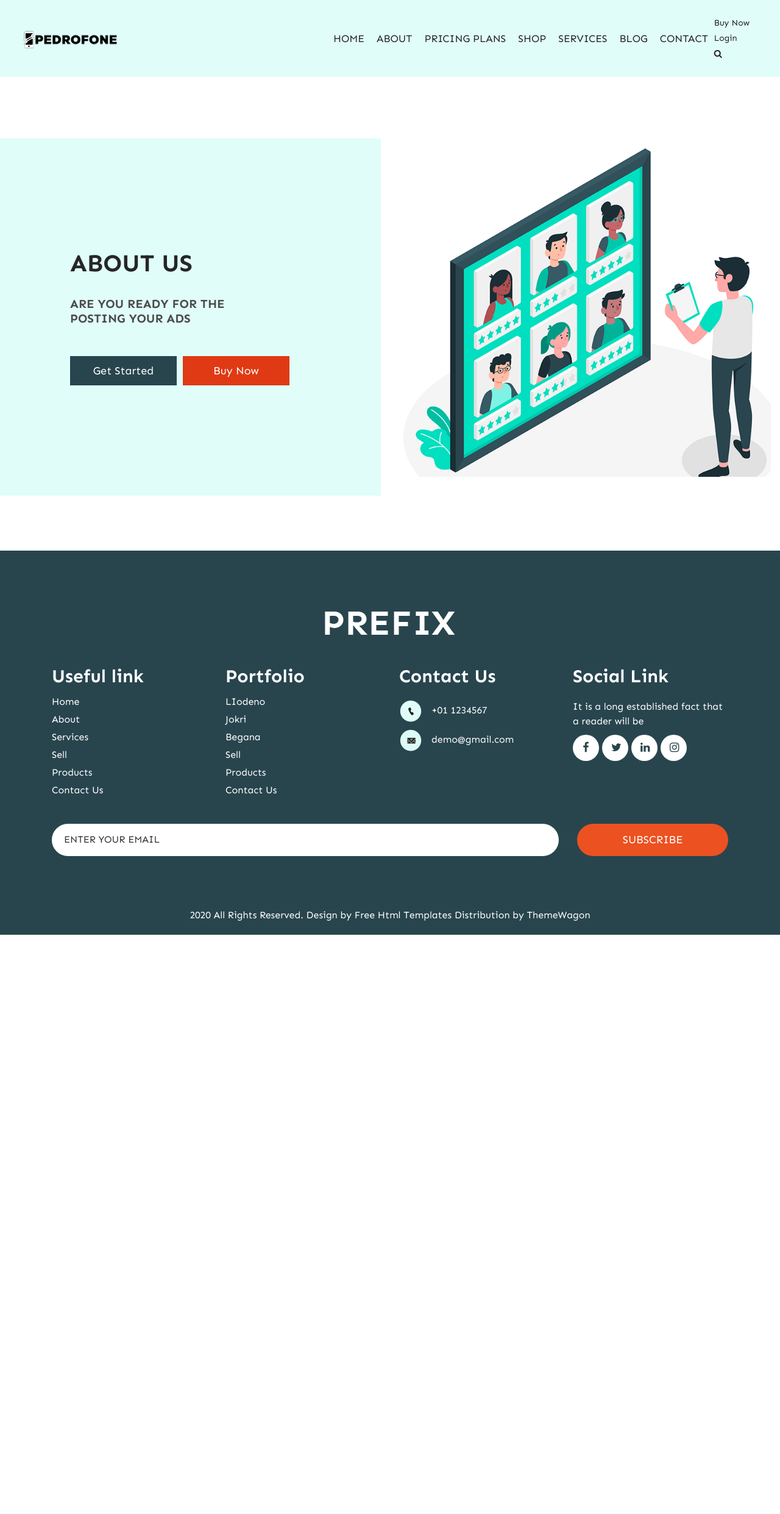
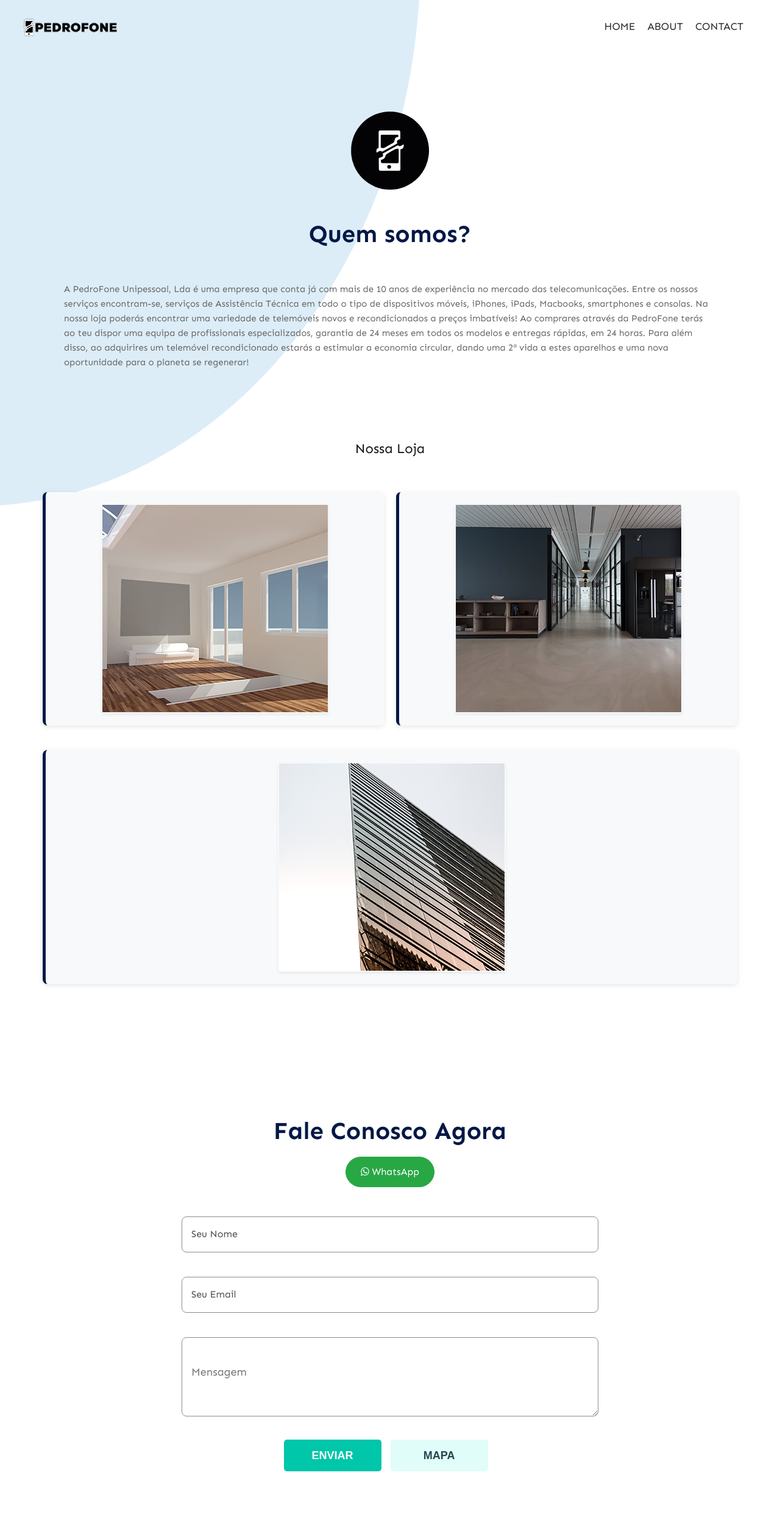
Before and after one commit to CodeBy-Ryan/landingpage_Cell, a plain HTML site: page about.html in a window 1280 px wide. Shown: the whole page at 61% size. Before the commit the page ends 1533 px from the top, so only its background shows below. Drawn offline with nearby package versions, Linux system fonts and the light colour scheme; a script that the page names is missing; files whose address does not match are found by name.

Commit message:
Adicionando seção novas

```diff
--- a/about.html
+++ b/about.html
@@ -1,39 +1,52 @@
 <!DOCTYPE html>
+<html lang="pt-br">
   <html>
     <head>
+      <head>
          <!-- basic -->
-      <meta charset="utf-8">
-      <meta http-equiv="X-UA-Compatible" content="IE=edge">
-      <meta name="viewport" content="width=device-width, initial-scale=1">
-      <!-- mobile metas -->
-      <meta name="viewport" content="width=device-width, initial-scale=1">
-      <meta name="viewport" content="initial-scale=1, maximum-scale=1">
-      <!-- site metas -->
-      <title>About</title>
-      <meta name="keywords" content="">
-      <meta name="description" content="">
-      <meta name="author" content="">
+         <meta charset="UTF-8" />
+         <meta name="viewport" content="width=device-width, initial-scale=1.0" />
+      <title>PedroFone - About</title>
+
       <!-- bootstrap css -->
-      <link rel="stylesheet" type="text/css" href="css/bootstrap.min.css">
+      <link rel="stylesheet" type="text/css" href="css/bootstrap.min.css" />
       <!-- style css -->
-      <link rel="stylesheet" type="text/css" href="css/style.css">
+      <link rel="stylesheet" type="text/css" href="css/style.css" />
       <!-- Responsive-->
-      <link rel="stylesheet" href="css/responsive.css">
+      <link rel="stylesheet" href="css/responsive.css" />
       <!-- fevicon -->
-      <link rel="icon" href="images/fevicon.png" type="image/gif" />
+      <link rel="icon" href="./images/cellicon.png" type="image/png" />
       <!-- font css -->
-      <link href="https://fonts.googleapis.com/css2?family=Sen:wght@400;700;800&display=swap" rel="stylesheet">
+      <link
+        href="https://fonts.googleapis.com/css2?family=Sen:wght@400;700;800&display=swap"
+        rel="stylesheet"
+      />
       <!-- Scrollbar Custom CSS -->
-      <link rel="stylesheet" href="css/jquery.mCustomScrollbar.min.css">
+      <link rel="stylesheet" href="css/jquery.mCustomScrollbar.min.css" />
       <!-- Tweaks for older IEs-->
-      <link rel="stylesheet" href="https://netdna.bootstrapcdn.com/font-awesome/4.0.3/css/font-awesome.css">
+      <link
+        rel="stylesheet"
+        href="https://netdna.bootstrapcdn.com/font-awesome/4.0.3/css/font-awesome.css"
+      />
+      <!-- IMPORTANDO ICONS -->
+      <link rel="stylesheet" href="https://cdn.jsdelivr.net/npm/bootstrap-icons@1.11.3/font/bootstrap-icons.min.css">
   </head>
   <body>
-      <div class="header_section header_bg">
+   <div class="header_section">
       <div class="container-fluid">
         <nav class="navbar navbar-expand-lg navbar-light bg-light">
-               <a class="navbar-brand"href="index.html"><img src="images/logo.png"></a>
-               <button class="navbar-toggler" type="button" data-toggle="collapse" data-target="#navbarSupportedContent" aria-controls="navbarSupportedContent" aria-expanded="false" aria-label="Toggle navigation">
+          <a class="navbar-brand" href="index.html"
+            ><img src="images/logo.png"
+          /></a>
+          <button
+            class="navbar-toggler"
+            type="button"
+            data-toggle="collapse"
+            data-target="#navbarSupportedContent"
+            aria-controls="navbarSupportedContent"
+            aria-expanded="false"
+            aria-label="Toggle navigation"
+          >
             <span class="navbar-toggler-icon"></span>
           </button>
           <div class="collapse navbar-collapse" id="navbarSupportedContent">
@@ -44,125 +57,180 @@
               <li class="nav-item">
                 <a class="nav-link" href="about.html">About</a>
               </li>
-                     <li class="nav-item">
-                        <a class="nav-link" href="pricing.html">Pricing Plans</a>
-                     </li>
-                     <li class="nav-item">
-                        <a class="nav-link" href="shop.html">Shop</a>
-                     </li>
-                     <li class="nav-item">
-                        <a class="nav-link" href="services.html">Services</a>
-                     </li>
-                     <li class="nav-item">
-                        <a class="nav-link" href="blog.html">Blog</a>
-                     </li>
+
               <li class="nav-item">
                 <a class="nav-link" href="contact.html">Contact</a>
               </li>
             </ul>
-                  <form class="form-inline my-2 my-lg-0">
-                     <div class="login_bt">
-                        <ul>
-                           <li class="active"><a href="#">Buy Now</a></li>
-                           <li><a href="#">Login</a></li>
-                           <li><a href="#"><i class="fa fa-search" aria-hidden="true"></i></a></li>
-                        </ul>
-                     </div>
-                  </form>
+
           </div>
         </nav>
       </div>
+    <!-- header section end -->
+
+    <!-- Sobre nós -->
+    <section class="about-section py-5">
+      <div class="container">
+        <div class="row align-items-center">
+          <div class="container mt-5 services_page text3">
+            <div class="col-md-6 text-center">
+              <img src="images/IMG CELL.jpg" class="logocell" alt="PedroFone" />
             </div>
-      <!-- header section end -->
-      <!-- about section start -->
-      <div class="about_section layout_padding">
-         <div class="container-fluid">
-            <div class="row">
-               <div class="col-md-6 padding_left0">
-                  <div class="about_taital_main">
-                     <h1 class="about_taital">About Us</h1>
-                     <h6 class="about_text">ARE YOU READY FOR THE POSTING YOUR ADS</h6>
-                     <div class="btn_main">
-                        <div class="started_bt"><a href="#">Get Started</a></div>
-                        <div class="buy_bt active"><a href="#">Buy Now</a></div>
+            <h1 class="services_taital text-center mb-4">Quem somos?</h1>
+            <p class="section-text">
+              A PedroFone Unipessoal, Lda é uma empresa que conta já com mais de
+              10 anos de experiência no mercado das telecomunicações. Entre os
+              nossos serviços encontram-se, serviços de Assistência Técnica em
+              todo o tipo de dispositivos móveis, iPhones, iPads, Macbooks,
+              smartphones e consolas. Na nossa loja poderás encontrar uma
+              variedade de telemóveis novos e recondicionados a preços
+              imbatíveis! Ao comprares através da PedroFone terás ao teu dispor
+              uma equipa de profissionais especializados, garantia de 24 meses
+              em todos os modelos e entregas rápidas, em 24 horas. Para além
+              disso, ao adquirires um telemóvel recondicionado estarás a
+              estimular a economia circular, dando uma 2ª vida a estes aparelhos
+              e uma nova oportunidade para o planeta se regenerar!
+            </p>
           </div>
         </div>
       </div>
-               <div class="col-md-6">
-                  <div class="about_img"><img src="images/about-img.png"></div>
+    </section>
+
+    <!-- Galeria -->
+    <section class="gallery-section py-5 bg-light">
+      <div class="container">
+        <h2 class="section-title text-center mb-5">Nossa Loja</h2>
+        <div class="row text-center espacobox">
+          <div class="testimonial_box">
+            <img
+              src="images/img-4.png"
+              class="img-fluid rounded shadow-sm"
+              alt="Loja PedroFone"
+            />
+          </div>
+          <div class="testimonial_box">
+            <img
+              src="images/img-5.png"
+              class="img-fluid rounded shadow-sm"
+              alt="Produto PedroFone"
+            />
+          </div>
+          <div class="testimonial_box">
+            <img
+              src="images/img-7.png"
+              class="img-fluid rounded shadow-sm"
+              alt="Produto Recondicionado"
+            />
+          </div>
+        </div>
+      </div>
+    </section>
+
+    <!-- contact section start -->
+    <div class="contact_section layout_padding">
+      <section class="mt-5 text-center">
+        <h2 class="services_taital">Fale Conosco Agora</h2>
+        <a
+          href="https://wa.me/910 086 001"
+          class="btn btn-success m-2"
+          target="_blank"
+        >
+          <i class="fa fa-whatsapp"></i> WhatsApp
+        </a>
+      </section>
+      <div class="container">
+        <div class="row">
+          <div class="contact_section_2">
+            <div class="row">
+              <div class="col-md-12">
+                <div class="mail_section map_form_container">
+                  <form
+                    action="https://formsubmit.co/devfusion.contato@gmail.com"
+                    method="POST"
+                  >
+                    <input
+                      type="text"
+                      class="mail_text"
+                      placeholder="Seu Nome"
+                      name="name"
+                      required
+                    />
+                    <input
+                      type="email"
+                      class="mail_text"
+                      placeholder="Seu Email"
+                      name="email"
+                      required
+                    />
+                    <textarea
+                      class="massage-bt"
+                      placeholder="Mensagem"
+                      rows="5"
+                      name="message"
+                      required
+                    ></textarea>
+
+                    <!-- Configurações extras -->
+                    <input type="hidden" name="_next" value="about:blank" />
+
+                    <input type="hidden" name="_captcha" value="false" />
+                    <!-- Botões -->
+                    <div class="contact_btn_main">
+                      <button class="send_bt active" type="submit">
+                        Enviar
+                      </button>
+                      <div class="map_bt">
+                        <a href="#" id="showMap">Mapa</a>
+                      </div>
+                    </div>
+                  </form>
+
+                  <script>
+                    document
+                      .querySelector("form")
+                      .addEventListener("submit", function () {
+                        setTimeout(function () {
+                          window.location.href = "index.html#sucesso";
+                        }, 1000); // espera 1 segundo antes de redirecionar
+                      });
+                  </script>
+
+                  <div class="map_main map_container">
+                    <div class="map-responsive">
+                      <iframe
+                        src="https://www.google.com/maps/embed?pb=!1m18!1m12!1m3!1d6073.210240015243!2d-8.418119885159342!3d41.21235346396309!2m3!1f0!2f0!3f0!3m2!1i1024!2i768!4f13.1!3m3!1m2!1s0xd24895fe1ae29df%3A0x710cb7b68cea2016!2sPedrofone!5e1!3m2!1spt-BR!2sus!4v1745362690412!5m2!1spt-BR!2sus"
+                        width="600"
+                        height="450"
+                        style="border: 0"
+                        allowfullscreen=""
+                        loading="lazy"
+                        referrerpolicy="no-referrer-when-downgrade"
+                        width="600"
+                        height="368"
+                        frameborder="0"
+                        style="border: 0; width: 100%"
+                        allowfullscreen=""
+                      ></iframe>
+                      <div class="btn_main">
+                        <div
+                          class="map_bt d-flex justify-content-center w-100 map_center"
+                        >
+                          <a href="#" id="showForm">Form</a>
                         </div>
                       </div>
                     </div>
                   </div>
-      <!-- about section end -->
-      <!-- footer section start -->
-      <div class="footer_section layout_padding margin_top90">
-         <div class="container">
-            <div class="row">
-               <div class="col-md-12">
-                  <div class="footer_logo"><img src="images/footer-logo.png"></div>
-               </div>
-            </div>
-            <div class="footer_section_2">
-               <div class="row">
-                  <div class="col-lg-3 col-sm-6">
-                     <h2 class="useful_text">Useful link </h2>
-                     <div class="footer_menu">
-                        <ul>
-                           <li><a href="index.html">Home</a></li>
-                           <li><a href="about.html">About</a></li>
-                           <li><a href="services.html">Services</a></li>
-                           <li><a href="sell.html">Sell</a></li>
-                           <li><a href="products.html">Products</a></li>
-                           <li><a href="contact.html">Contact Us</a></li>
-                        </ul>
-                     </div>
-                  </div>
-                  <div class="col-lg-3 col-sm-6">
-                     <h2 class="useful_text">Portfolio</h2>
-                     <div class="footer_menu">
-                        <ul>
-                           <li><a href="#">LIodeno</a></li>
-                           <li><a href="jokri.html">Jokri</a></li>
-                           <li><a href="begana.html">Begana</a></li>
-                           <li><a href="sell.html">Sell</a></li>
-                           <li><a href="products.html">Products</a></li>
-                           <li><a href="contact.html">Contact Us</a></li>
-                        </ul>
-                     </div>
-                  </div>
-                  <div class="col-lg-3 col-sm-6">
-                     <h2 class="useful_text">Contact Us</h2>
-                     <div class="location_text"><img src="images/call-icon.png"><span class="padding_left_15"><a href="#">+01 1234567</a></span></div>
-                     <div class="location_text"><img src="images/mail-icon.png"><span class="padding_left_15"><a href="#">demo@gmail.com</a></span></div>
-                  </div>
-                  <div class="col-lg-3 col-sm-6">
-                     <h2 class="useful_text">Social Link</h2>
-                     <p class="footer_text">It is a long established fact that a reader will be </p>
-                     <div class="social_icon">
-                        <ul>
-                           <li><a href="#"><i class="fa fa-facebook" aria-hidden="true"></i></a></li>
-                           <li><a href="#"><i class="fa fa-twitter" aria-hidden="true"></i></a></li>
-                           <li><a href="#"><i class="fa fa-linkedin" aria-hidden="true"></i></a></li>
-                           <li><a href="#"><i class="fa fa-instagram" aria-hidden="true"></i></a></li>
-                        </ul>
                 </div>
               </div>
             </div>
           </div>
-            <div class="input_main">
-               <input type="text" class="email_text" placeholder="Enter your email" name="Enter your email">
-               <div class="subscribe_bt"><a href="#">Subscribe</a></div>
         </div>
       </div>
+      <!-- contact section end -->
     </div>
-      <!-- footer section end -->
-      <!-- copyright section start -->
-      <div class="copyright_section">
-         <div class="container">
-            <p class="copyright_text">2020 All Rights Reserved. Design by <a href="https://html.design">Free Html Templates</a> Distribution by <a href="https://themewagon.com">ThemeWagon</a></p>
-         </div>
-      </div>
+
+    <!-- services section end -->
+
     <!-- copyright section end -->
     <!-- Javascript files-->
     <script src="js/jquery.min.js"></script>
@@ -176,12 +244,21 @@
     <!-- javascript -->
     <script>
       // Material Select Initialization
-         $(document).ready(function() {
-         $('.mdb-select').materialSelect();
-         $('.select-wrapper.md-form.md-outline input.select-dropdown').bind('focus blur', function () {
-         $(this).closest('.select-outline').find('label').toggleClass('active');
-         $(this).closest('.select-outline').find('.caret').toggleClass('active');
-         });
+      $(document).ready(function () {
+        $(".mdb-select").materialSelect();
+        $(".select-wrapper.md-form.md-outline input.select-dropdown").bind(
+          "focus blur",
+          function () {
+            $(this)
+              .closest(".select-outline")
+              .find("label")
+              .toggleClass("active");
+            $(this)
+              .closest(".select-outline")
+              .find(".caret")
+              .toggleClass("active");
+          }
+        );
       });
     </script>
   </body>
--- a/css/style.css
+++ b/css/style.css
@@ -697,6 +697,23 @@ button {
   background: white;
 }
 
+.about_img img:hover {
+  transform: scale(1.05);
+}
+
+/* Responsivo */
+@media (max-width: 768px) {
+  .about_img img {
+    width: 280px;
+  }
+}
+
+@media (max-width: 480px) {
+  .about_img img {
+    width: 220px;
+  }
+}
+
 /* Estilo das imagens */
 .logos-track img {
   height: 180px; /* Aumentando mais a altura das imagens */
@@ -749,7 +766,7 @@ button {
 /* about_section section start */
 
 .about_section {
-  width: 100%;
+  width: 115%;
   float: left;
 }
 
@@ -757,7 +774,7 @@ button {
   width: 100%;
   float: left;
   padding: 180px 0px 181px 115px;
-  background-color: #e0fdf9;
+  background-color: #1f8ad127;
   height: auto;
   background-size: 100%;
 }
@@ -772,9 +789,9 @@ button {
 }
 
 .about_text {
-  width: 60%;
+  width: 100%;
   float: left;
-  font-size: 20px;
+  font-size: 40px;
   color: #4c4c4b;
   margin: 0px;
   padding-top: 20px;
@@ -796,41 +813,21 @@ button {
   width: 100%;
   float: left;
   font-size: 18px;
-  background-color: #28454e;
+  background-color: #031a4f;
   color: #ffffff;
   text-align: center;
   padding: 8px;
 }
 
 .started_bt a:hover {
-  color: #ffffff;
-  background-color: #df3a14;
+  color: #000000;
+  background-color: #ffffff;
 }
 
-.buy_bt {
-  width: 175px;
-  float: left;
-}
-
-.buy_bt a {
-  width: 100%;
-  float: left;
-  font-size: 18px;
-  background-color: #28454e;
-  color: #ffffff;
-  text-align: center;
-  padding: 8px;
-  margin-left: 10px;
-}
-
-.buy_bt a:hover {
-  color: #ffffff;
-  background-color: #df3a14;
-}
-
-.buy_bt.active a {
-  color: #ffffff;
-  background-color: #df3a14;
+.imgabout {
+  display: flex;
+  align-items: center;
+  justify-content: center;
 }
 
 .about_img {
@@ -838,8 +835,36 @@ button {
   float: left;
 }
 
+.about_img img {
+  width: 350px; /* Ajuste esse valor conforme quiser o tamanho */
+  border-radius: 50%;
+  box-shadow: 0 10px 25px rgba(0, 0, 0, 0.2);
+  transition: transform 0.3s ease;
+}
+
+.about_text {
+  width: 80%;
+  float: left;
+  font-size: 15px;
+  color: #232323;
+  margin-left: 0px;
+  padding-top: 20px;
+}
+
 .padding_left0 {
   padding-left: 0px;
+}
+
+.espacobox {
+  display: flex;
+  gap: 20px;
+  flex-wrap: wrap; /* permite quebrar para outra linha se a tela for pequena */
+  justify-content: space-between; /* ajusta o espaçamento entre os itens */
+}
+
+.espacobox > div {
+  flex: 1 1 calc(50% - 20px); /* dois por linha com gap de 20px */
+  min-width: 250px; /* opcional, ajuda na responsividade */
 }
 
 /* about section end */
```
Also changed, not shown: index.html (+7 -7 lines), services.html (+0 -27 lines). Lines whose indentation alone changed are shown as unchanged.
